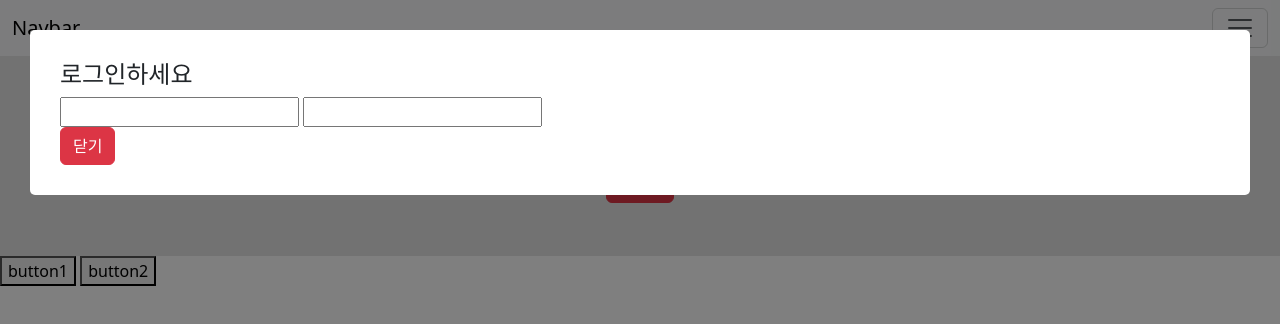
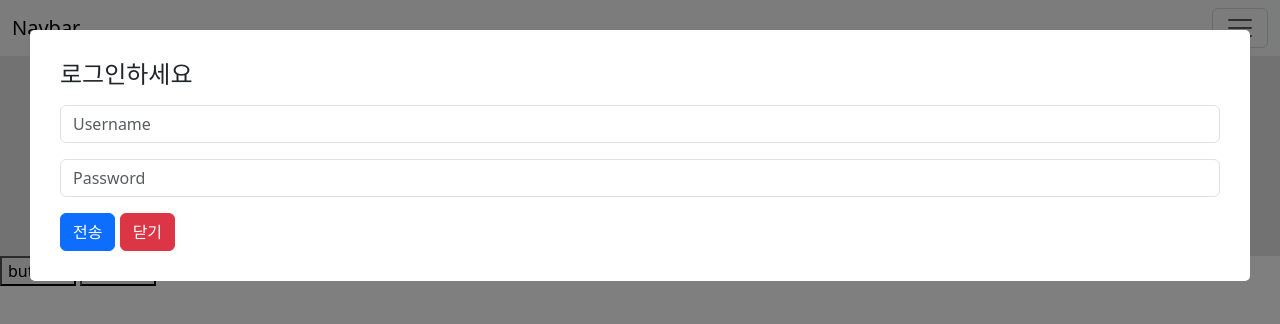
Before and after one commit to hwacho9/study_js, a website: page index.html in a window 1280 px wide. Both pictures are taken after a click on the button "Login". Drawn offline with nearby package versions, Linux system fonts and the light colour scheme.

Commit message:
alert enter the id

```diff
--- a/index.html
+++ b/index.html
@@ -16,11 +16,24 @@
       <div class="white-bg">
         <h4>로그인하세요</h4>
 
-        <form>
-          <input />
-          <input />
+        <form action="success.html">
+          <div class="my-3">
+            <input
+              id="id"
+              type="text"
+              class="form-control"
+              placeholder="Username" />
+          </div>
+          <div class="my-3">
+            <input
+              id="pw"
+              type="password"
+              class="form-control"
+              placeholder="Password" />
+          </div>
+          <button type="submit" class="btn btn-primary">전송</button>
+          <button type="button" class="btn btn-danger" id="close">닫기</button>
         </form>
-        <button class="btn btn-danger close-btn" id="close">닫기</button>
       </div>
     </div>
 
@@ -89,6 +102,13 @@
       document.getElementById("close").addEventListener("click", function () {
         document.querySelector(".black-bg").classList.remove("show-modal");
       });
+
+      document.querySelector(".submit").addEventListener("click", function (e) {
+        if (document.querySelector("#id").value == "") {
+          e.preventDefault();
+          alert("Enter the Id");
+        }
+      });
     </script>
 
     <script
```
Also changed, not shown: success.html (added, +1 -0 lines).
